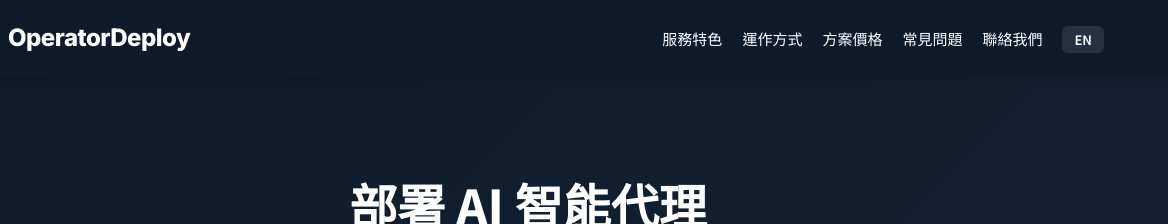
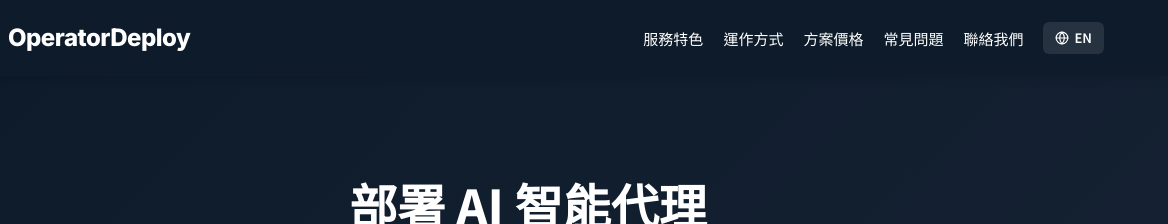
Before and after one commit to CloseForge-org/operatordeploy, a plain HTML site: page zh.html in a window 1280 px wide. Shown: the top 224 px of the page, 112-1280 px from the left. Drawn offline with Linux system fonts and the light colour scheme.

Commit message:
Add globe icon to language switcher in nav

```diff
--- a/zh.html
+++ b/zh.html
@@ -337,7 +337,7 @@
             <li><a href="#pricing">方案價格</a></li>
             <li><a href="#faq">常見問題</a></li>
             <li><a href="mailto:roger@operatordeploy.com">聯絡我們</a></li>
-            <li><a href="index.html" class="lang-switch" onclick="document.cookie='lang=en;path=/;max-age=31536000'">EN</a></li>
+            <li><a href="index.html" class="lang-switch" onclick="document.cookie='lang=en;path=/;max-age=31536000'" style="display:inline-flex;align-items:center;gap:5px;"><svg width="14" height="14" viewBox="0 0 24 24" fill="none" stroke="currentColor" stroke-width="2" stroke-linecap="round" stroke-linejoin="round"><circle cx="12" cy="12" r="10"/><line x1="2" y1="12" x2="22" y2="12"/><path d="M12 2a15.3 15.3 0 0 1 4 10 15.3 15.3 0 0 1-4 10 15.3 15.3 0 0 1-4-10 15.3 15.3 0 0 1 4-10z"/></svg>EN</a></li>
           </ul>
         </nav>
         <button class="hamburger" onclick="document.getElementById('mobileMenu').classList.toggle('open')" aria-label="選單">
```
Also changed, not shown: index.html (+1 -1 lines).
